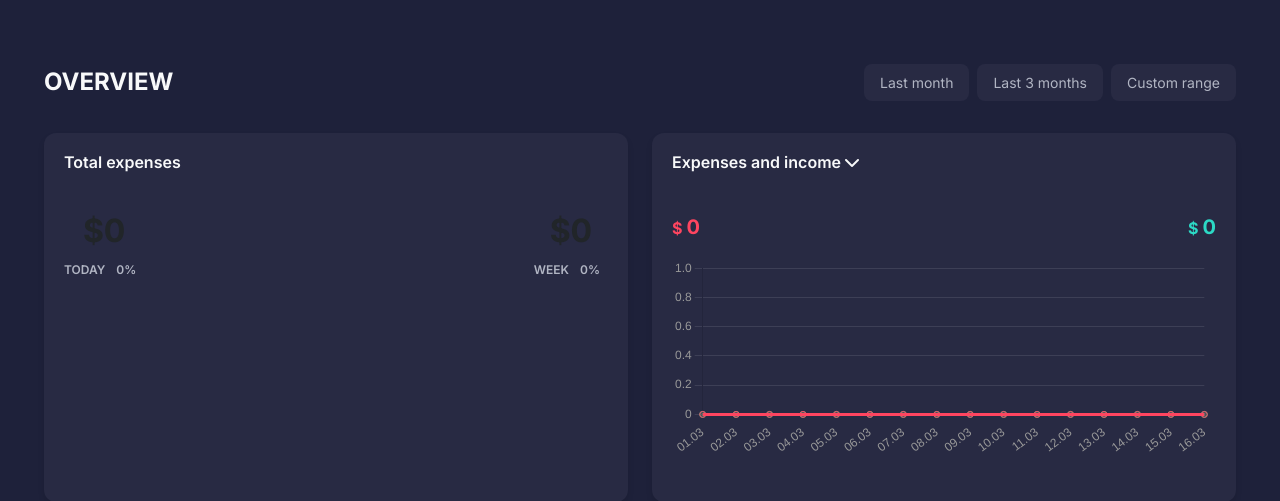
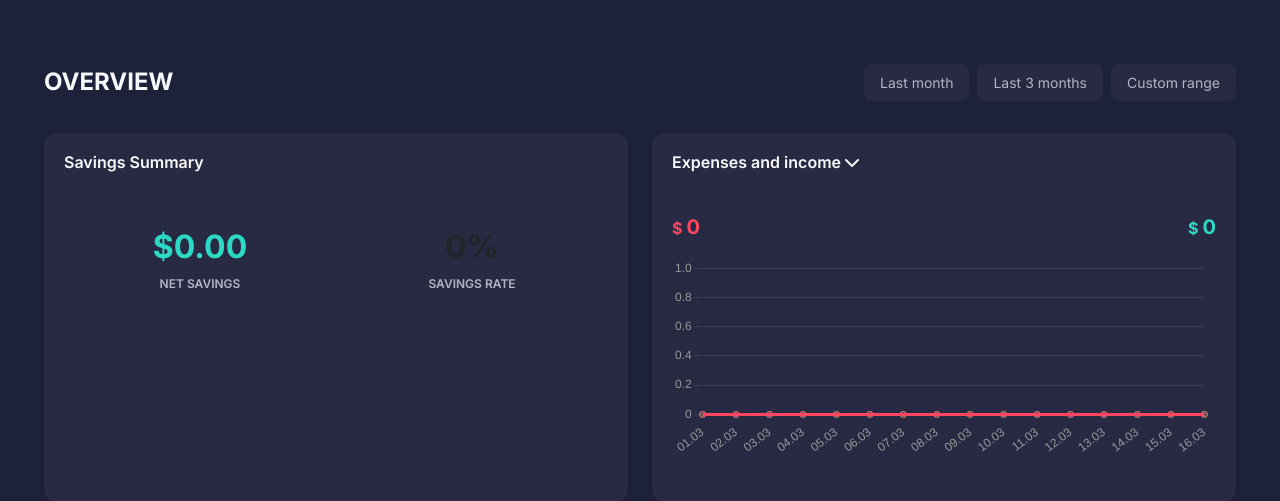
Before and after one commit to jagaldevs/finance-flask, a Flask app: page /dashboard/ in a window 1280 px wide. Shown: the part 79-580 px from the top of the page. Run offline with Flask 3, Linux system fonts and the light colour scheme; the visitor is signed in with stand-in values (Sample User, id 1); data that the repository does not hold is empty.

Commit message:
Update index.html

```diff
--- a/app/templates/dashboard/index.html
+++ b/app/templates/dashboard/index.html
@@ -16,21 +16,21 @@
 
     <div class="dashboard-content">
         <div class="row">
-            <!-- Total Expenses -->
+            <!-- Savings Summary -->
             <div class="col-lg-6 mb-4">
                 <div class="card dashboard-card">
                     <div class="card-header">
-                        <h2>Total expenses</h2>
+                        <h2>Savings Summary</h2>
                     </div>
                     <div class="card-body">
-                        <div class="expenses-container">
-                            <div class="today-expense">
-                                <h3>$<span id="today-amount">0</span></h3>
-                                <div class="label">TODAY <span id="today-percent" class="percent">0%</span></div>
+                        <div class="savings-container">
+                            <div class="net-savings">
+                                <h3>$<span id="net-savings">0</span></h3>
+                                <div class="label">NET SAVINGS</div>
                             </div>
-                            <div class="week-expense">
-                                <h3>$<span id="week-amount">0</span></h3>
-                                <div class="label">WEEK <span id="week-percent" class="percent">0%</span></div>
+                            <div class="savings-rate">
+                                <h3><span id="savings-rate">0</span>%</h3>
+                                <div class="label">SAVINGS RATE</div>
                             </div>
                         </div>
                     </div>
@@ -190,9 +190,25 @@ document.addEventListener('DOMContentLoaded', function() {
     }
 
     function updateDashboardUI(data) {
-        // Update expenses
-        document.getElementById('today-amount').textContent = data.today_expenses;
-        document.getElementById('week-amount').textContent = data.total_expenses;
+        // Calculate savings metrics
+        const totalIncome = data.total_income;
+        const totalExpenses = data.total_expenses;
+        const netSavings = totalIncome - totalExpenses;
+        const savingsRate = totalIncome > 0 ? Math.round((netSavings / totalIncome) * 100) : 0;
+
+        // Update savings display
+        document.getElementById('net-savings').textContent = netSavings.toFixed(2);
+        document.getElementById('savings-rate').textContent = savingsRate;
+
+        // Add conditional coloring for negative savings
+        const netSavingsElement = document.getElementById('net-savings').parentElement;
+        if (netSavings < 0) {
+            netSavingsElement.classList.add('negative');
+        } else {
+            netSavingsElement.classList.remove('negative');
+        }
+
+        // Update other elements
         document.getElementById('total-expenses').textContent = data.total_expenses;
         document.getElementById('total-income').textContent = data.total_income;
     }
```
